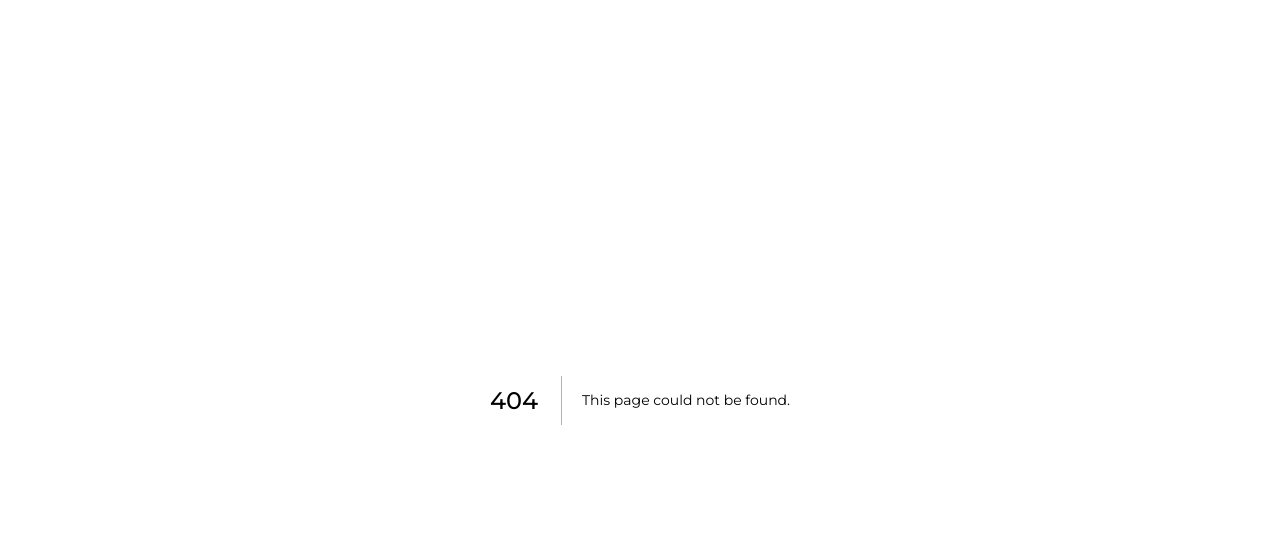
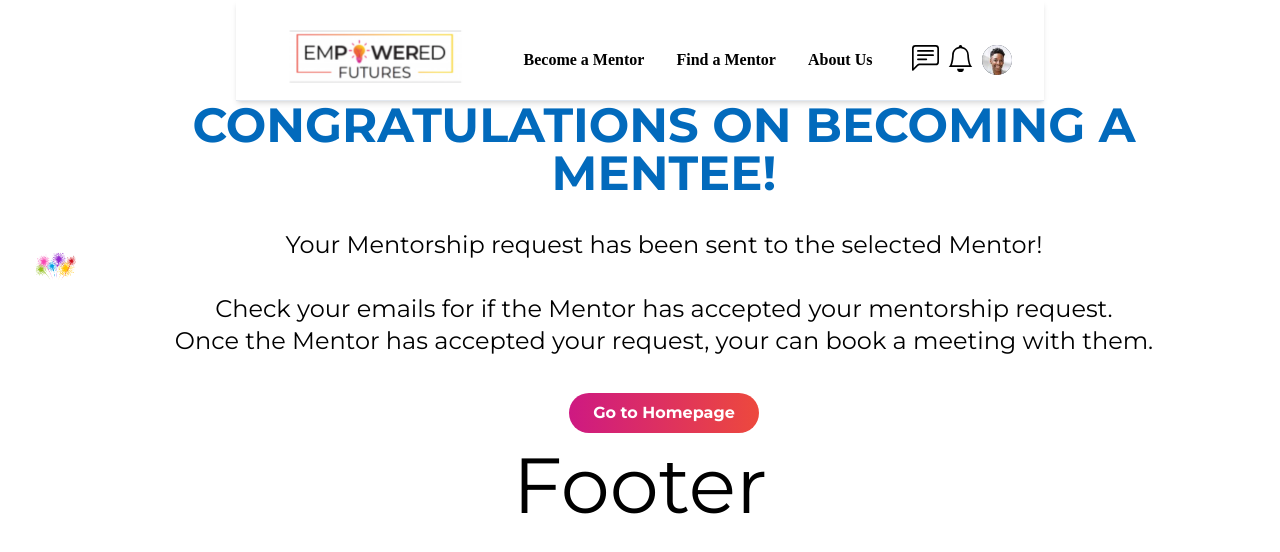
Before and after one commit to JasonXB/EF_Clone, a Next.js app: page /congratulations-mentee in a window 1280 px wide. Before the commit this address had no page. Shown: the top 552 px of the page. Built offline with nearby package versions, Linux system fonts and the light colour scheme; what tw-elements would draw is missing.

Commit message:
add fireworks image, text, style

```diff
--- /dev/null
+++ b/pages/congratulations-mentee.tsx
@@ -0,0 +1,36 @@
+import type { NextPage } from 'next';
+import Link from 'next/link'
+
+import Layout from '../src/components/Layout';
+import style from '../styles/congratulations-mentee.module.css';
+import Image from 'next/image';
+import fireworks from '../src/components/assets/fireworks.png';
+import Button from '../src/components/buttons/reusable-buttons';
+
+const congratulationsMentee: NextPage = ({}) => {
+  return (
+    <Layout>
+      <div className="flex flex-col sm:flex-row justify-center items-center">
+        <div className="max-w-12">
+          <Image alt="illustration of fireworks" src={fireworks} />
+        </div>
+        <div className=" font-mainFont text-center w-ss px-3">
+          <div className="font-bold text-primary-1 text-3xl sm:text-4xl md:text-5xl ">
+            CONGRATULATIONS ON BECOMING A MENTEE!
+          </div>
+          <p className="text-2xl py-8">
+            Your Mentorship request has been sent to the selected Mentor! <br />
+            <br />
+            Check your emails for if the Mentor has accepted your mentorship
+            request.
+            <br /> Once the Mentor has accepted your request, your can book a
+            meeting with them.
+          </p>
+          <Link href={"/"}><Button variant="primary" disabled={false}>Go to Homepage</Button></Link>
+        </div>
+      </div>
+    </Layout>
+  );
+};
+
+export default congratulationsMentee;
--- /dev/null
+++ b/styles/congratulations-mentee.module.css
@@ -0,0 +1,4 @@
+.imageContainer {
+    width: 100%;
+    height: 100%
+}
```
Also changed, not shown: src/components/assets/fireworks.png (added).
